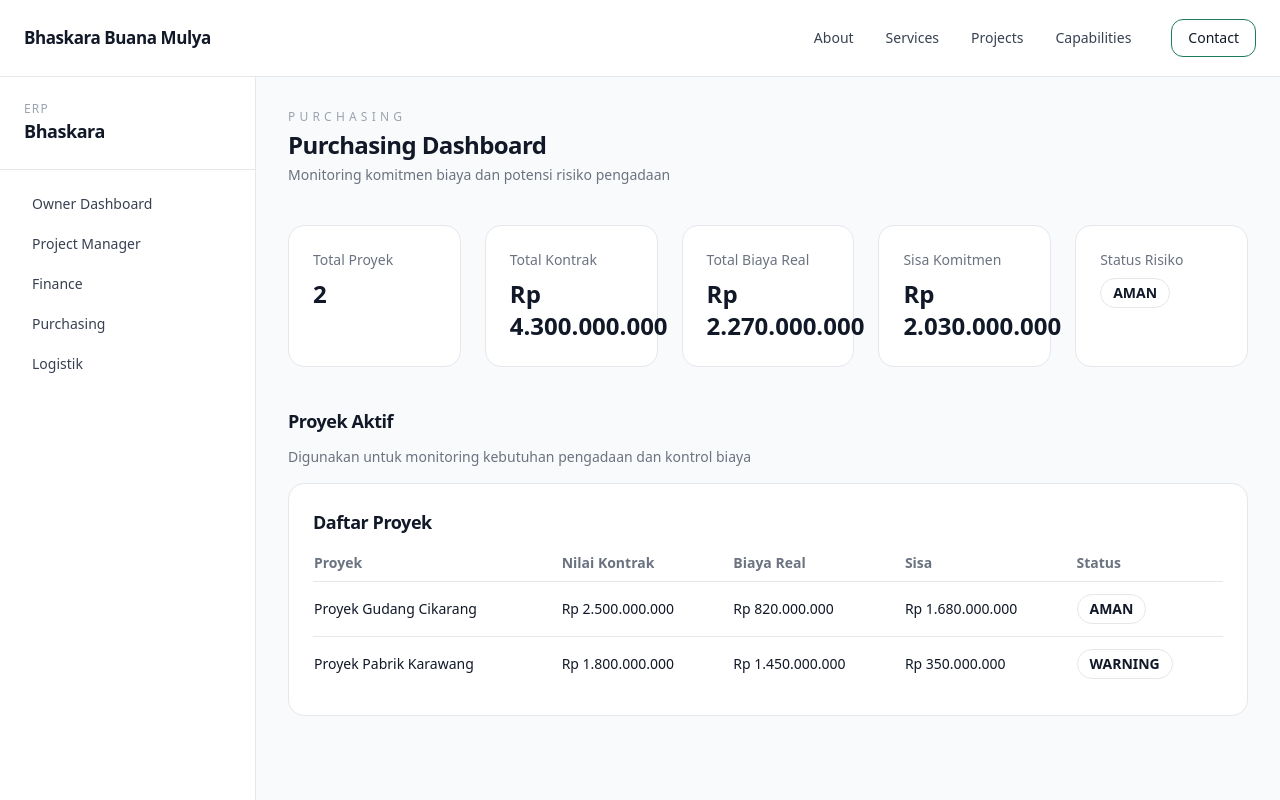
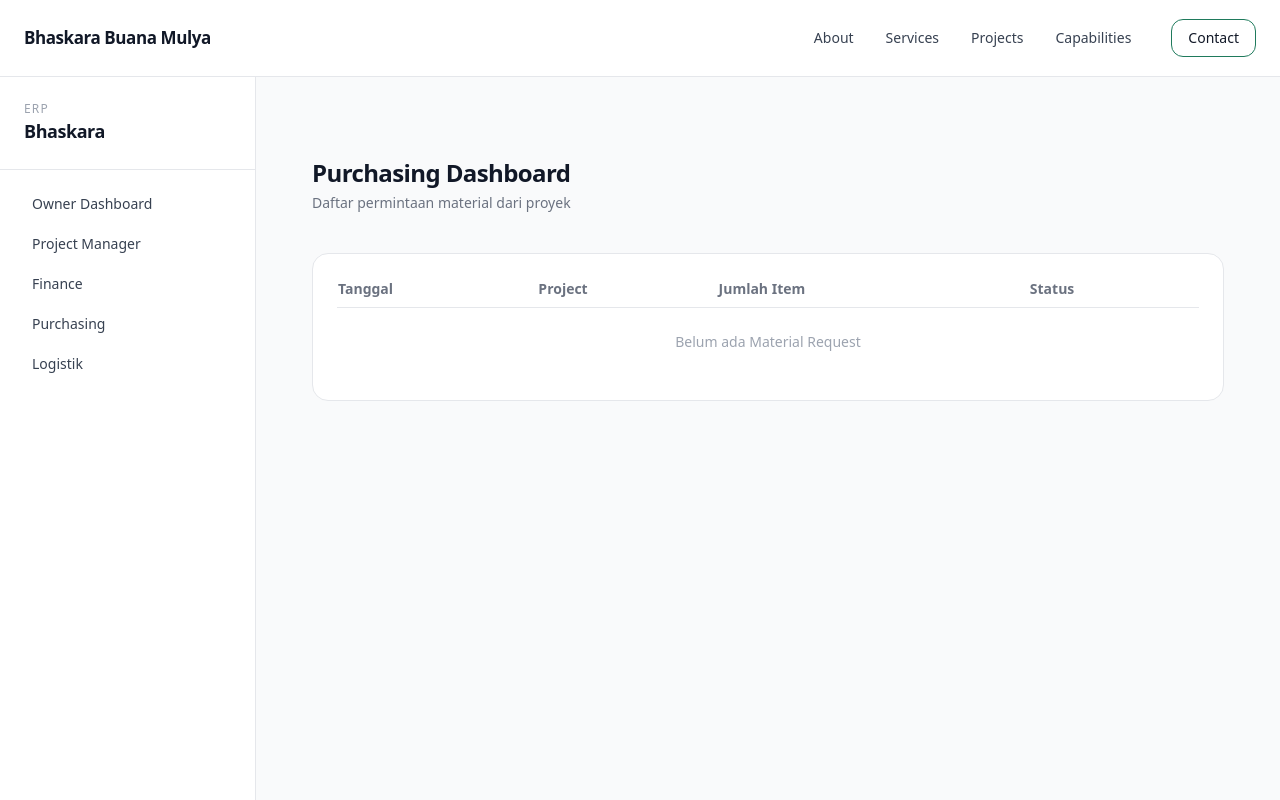
Before and after one commit to herlan-syihabudin/Bhaskara, a Next.js app: page /dashboard/purchasing in a window 1280 px wide. Shown: the top 800 px of the page. Built offline with nearby package versions, Linux system fonts and the light colour scheme.

Commit message:
Update page.tsx

```diff
--- a/app/dashboard/purchasing/page.tsx
+++ b/app/dashboard/purchasing/page.tsx
@@ -1,55 +1,59 @@
-import { projects } from "@/lib/data/projects";
-import { statusFromBudget } from "@/lib/engine/budget";
-import KpiCard from "@/components/dashboard/KpiCard";
-import ProjectTable from "@/components/dashboard/ProjectTable";
+import Link from "next/link";
+import DashboardHeader from "@/components/dashboard/DashboardHeader";
+import { materialRequests } from "@/lib/data/materialRequests";
 
-export default function PurchasingDashboardPage() {
-  const totalKontrak = projects.reduce((a, b) => a + b.nilaiKontrak, 0);
-  const totalBiaya = projects.reduce((a, b) => a + b.biayaReal, 0);
-  const totalSisa = totalKontrak - totalBiaya;
+export default function PurchasingPage() {
+  return (
+    <section className="container-bbm py-12 space-y-10">
+      <DashboardHeader
+        title="Purchasing Dashboard"
+        subtitle="Daftar permintaan material dari proyek"
+      />
 
-  // Purchasing fokus ke exposure → pakai status global
-  const status = statusFromBudget(totalKontrak, totalBiaya);
+      <div className="card p-6">
+        <table className="w-full text-sm">
+          <thead>
+            <tr className="text-left text-gray-500 border-b">
+              <th className="pb-2">Tanggal</th>
+              <th className="pb-2">Project</th>
+              <th className="pb-2">Jumlah Item</th>
+              <th className="pb-2">Status</th>
+              <th className="pb-2"></th>
+            </tr>
+          </thead>
 
-  return (
-    <section className="space-y-10">
-      {/* HEADER */}
-      <div>
-        <p className="text-xs tracking-[0.35em] text-gray-400 uppercase">
-          PURCHASING
-        </p>
-        <h1 className="text-2xl font-semibold mt-1">
-          Purchasing Dashboard
-        </h1>
-        <p className="text-sm text-gray-500 mt-1">
-          Monitoring komitmen biaya dan potensi risiko pengadaan
-        </p>
-      </div>
+          <tbody>
+            {materialRequests.length === 0 && (
+              <tr>
+                <td
+                  colSpan={5}
+                  className="py-6 text-center text-gray-400"
+                >
+                  Belum ada Material Request
+                </td>
+              </tr>
+            )}
 
-      {/* KPI */}
-      <div className="grid sm:grid-cols-2 lg:grid-cols-5 gap-6">
-        <KpiCard title="Total Proyek" value={projects.length} type="text" />
-        <KpiCard title="Total Kontrak" value={totalKontrak} />
-        <KpiCard title="Total Biaya Real" value={totalBiaya} />
-        <KpiCard title="Sisa Komitmen" value={totalSisa} />
-        <KpiCard
-          title="Status Risiko"
-          type="status"
-          value={status}
-          statusValue={status}
-        />
-      </div>
-
-      {/* PROJECT TABLE */}
-      <div>
-        <h2 className="text-lg font-semibold mb-3">
-          Proyek Aktif
-        </h2>
-        <p className="text-sm text-gray-500 mb-4">
-          Digunakan untuk monitoring kebutuhan pengadaan dan kontrol biaya
-        </p>
-
-        <ProjectTable projects={projects} />
+            {materialRequests.map((mr) => (
+              <tr key={mr.id} className="border-b last:border-none">
+                <td className="py-3">
+                  {new Date(mr.createdAt).toLocaleDateString()}
+                </td>
+                <td className="py-3">{mr.projectId}</td>
+                <td className="py-3">{mr.items.length}</td>
+                <td className="py-3 font-medium">{mr.status}</td>
+                <td className="py-3">
+                  <Link
+                    href={`/dashboard/purchasing/${mr.id}`}
+                    className="text-blue-600 hover:underline"
+                  >
+                    Detail
+                  </Link>
+                </td>
+              </tr>
+            ))}
+          </tbody>
+        </table>
       </div>
     </section>
   );
```
